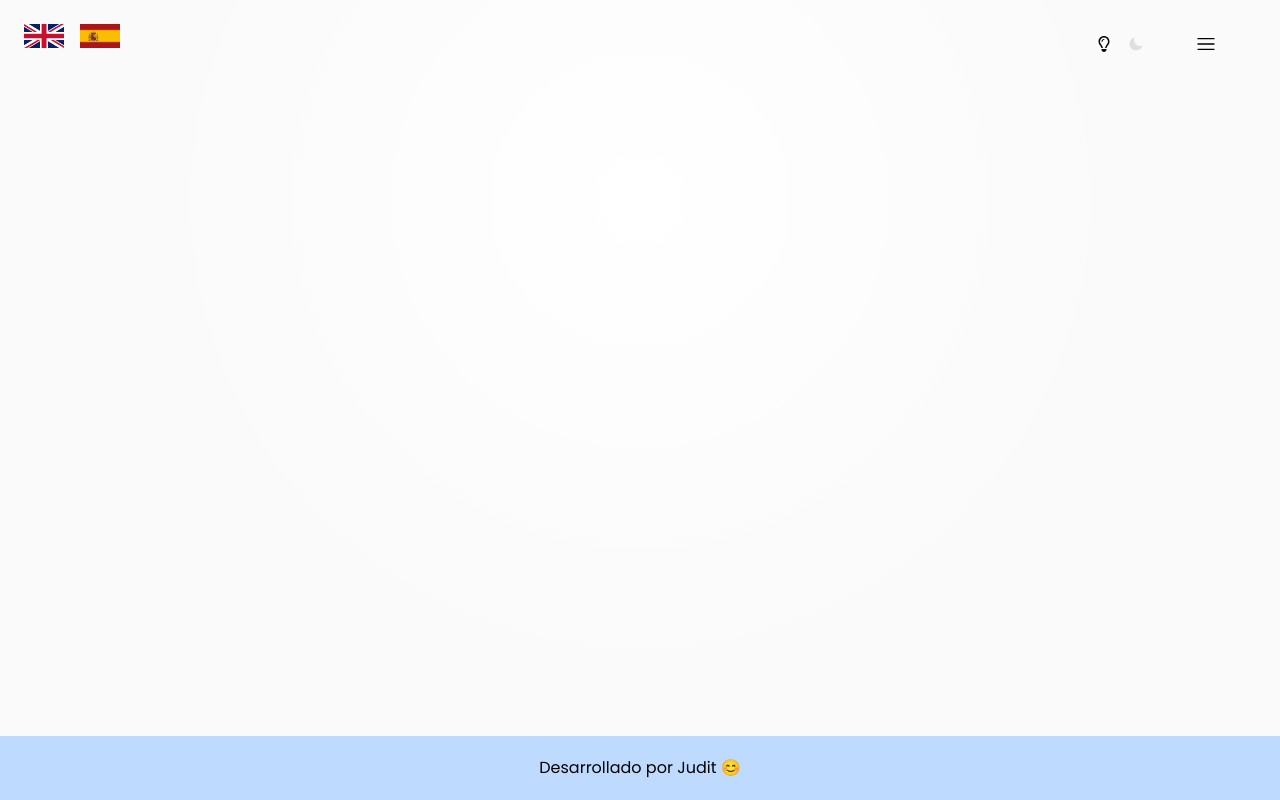
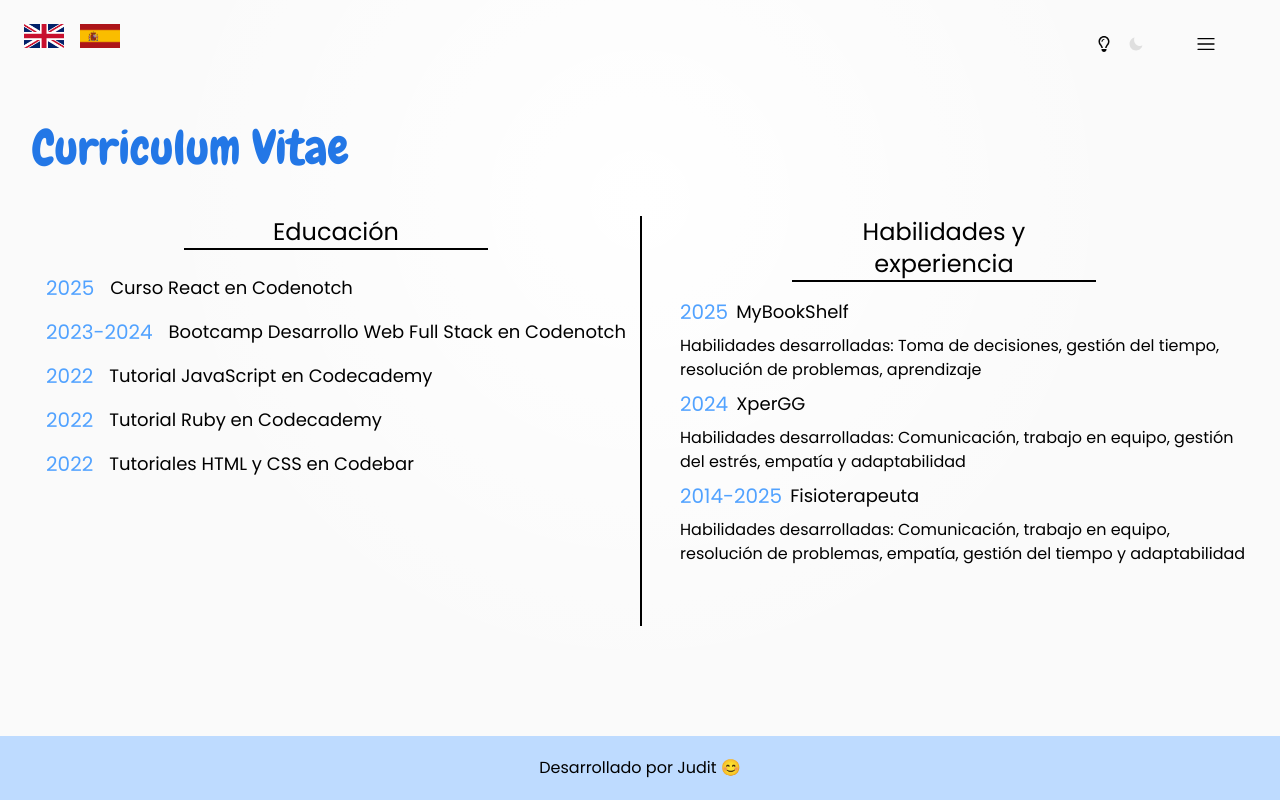
Before and after one commit to Juditbr92/Porfolio, a React (Vite) app in the folder Judit-porfolio/: page /cv in a window 1280 px wide. Before the commit this address had no page. Built offline with nearby package versions, Linux system fonts and the light colour scheme; a web font is replaced by a local one.

Commit message:
created CV page

```diff
--- a/Judit-porfolio/src/App.tsx
+++ b/Judit-porfolio/src/App.tsx
@@ -10,6 +10,7 @@ import AboutPage from './pages/AboutPage'
 import ToolkitPage from './pages/ToolkitPage'
 import ContactPage from './pages/ContactPage'
 import { ToastContainer } from 'react-toastify'
+import CV from './components/CV'
 
 
 
@@ -41,6 +42,7 @@ function App() {
             <div className='flex flex-grow items-center justify-center mt-12'></div>
             <Routes>
               <Route path='/' element= {<IntroPage />}  />
+              <Route path='/cv' element = {<CV />} />
               <Route path= '/projects' element = {<ProjectsPage />} />
               <Route path= '/about' element={<AboutPage />} />
               <Route path = '/toolkit' element={<ToolkitPage />} />
--- /dev/null
+++ b/Judit-porfolio/src/components/CV.tsx
@@ -0,0 +1,118 @@
+import { useContext } from "react"
+import { ThemeContext } from "../context/ThemeProvider"
+import { LanguageContext } from "../context/LanguageContext"
+
+
+function CV(){
+
+    const yearClasses = "text-blue-400 text-xl"
+    const { language } = useContext(LanguageContext)
+    const { theme } = useContext(ThemeContext)
+
+    const isDark = theme === 'dark'
+    const textColor = isDark ? 'text-white' : 'text-black'
+    const borderColor = isDark ? "border-white" : "border--black"
+
+    const education = [
+        {   year: "2025",
+            titulo: "Curso React en Codenotch",
+            title: "REACT curse - Codenotch"
+        },
+        {   year: "2023-2024",
+            titulo: "Bootcamp Desarrollo Web Full Stack en Codenotch",
+            title: "Bootcamp Web Development Full Stack - Codenotch"
+        },
+        {   year: "2022",
+            titulo: "Tutorial JavaScript en Codecademy",
+            title: "JavaScript tutorial - Codecademy"
+        },
+        {   year: "2022",
+            titulo: "Tutorial Ruby en Codecademy",
+            title: "Ruby tutorial - Codecademy"
+        },
+        {   year: "2022",
+            titulo: "Tutoriales HTML y CSS en Codebar",
+            title: "HTML & CSS tutorials - Codebar"
+        }
+    ]
+
+    const experience = [
+        {
+            year: "2025",
+            title: "MyBookShelf",
+            titulo: "MyBookShelf",
+            descriptionSp: "Toma de decisiones, gestión del tiempo, resolución de problemas, aprendizaje",
+            descriptionEn: "Decision making, time management, problem-solving, learning by doing"
+        },
+        {
+            year: "2024",
+            title: "XperGG",
+            titulo: "XperGG",
+            descriptionSp: "Comunicación, trabajo en equipo, gestión del estrés, empatía y adaptabilidad",
+            descriptionEn: "Communication, teamwork, stress management, empathy and adaptability"
+        },
+        {
+            year: "2014-2025",
+            title: "Physiotherapist",
+            titulo: "Fisioterapeuta",
+            descriptionSp: "Comunicación, trabajo en equipo, resolución de problemas, empatía, gestión del tiempo y adaptabilidad",
+            descriptionEn: "Communication, teamwork, problem-solving, empathy, time management and adaptability"
+        }
+    ]
+
+    return(
+        <div className="h-[80vh]">
+            <h1 className="mt-4 ml-8 mb-8">Curriculum Vitae</h1>
+            <div className="h-[80%] mx-8 flex justify-between relative">
+
+                <div className="w-1/2 flex flex-col items-center">
+                    <h2 className={`border-b-2 ${borderColor} w-[50%] text-center mb-4 text-2xl ${textColor}`}>
+                        { language === "spanish" ? "Educación" : "Education"}
+                    </h2>
+
+                    <div className={`mx-2 ${textColor}`}>
+                        {
+                            education.map(edu => {
+                                return(
+                                    <div className="flex gap-4 py-2">
+                                        <h3 className={yearClasses}>{edu.year}</h3>
+                                        <p className="text-lg">{language === "spanish" ? edu.titulo : edu.title}</p>
+                                    </div>
+                                )
+                            })
+                        }
+                    </div>
+                </div>
+
+                <div className={`h-[80%] w-0.5 absolute left-1/2 ${theme === 'dark' ? 'bg-white' : 'bg-black'}`}></div>
+
+                <div className="w-1/2 flex flex-col items-center">
+                    <h2 className={`border-b-2 ${borderColor} w-[50%] text-center mb-4 text-2xl ${textColor}`}>
+                        {language === "spanish" ? "Habilidades y experiencia" : "Experience and Skills"}
+                    </h2>
+                    <div className="ml-2">
+                        {
+                            experience.map(exp => {
+                                return(
+                                    <div className={`flex flex-col gap-2 ml-8 ${textColor}`}>
+                                        <div className="flex gap-2">
+                                            <h3 className={yearClasses}>{exp.year}</h3>
+                                            <p className="text-lg">{language === "spanish" ? exp.titulo : exp.title} </p>
+                                        </div>
+                                        <p className="mb-2">{language === "spanish" ? "Habilidades desarrolladas: " : "Skills developed: " }
+                                            {language === "spanish" ? exp.descriptionSp : exp.descriptionEn}
+                                        </p>
+
+                                    </div>
+                                )
+                            })
+                        }
+                        </div>
+                    </div>
+                </div>
+            </div>
+    )
+}
+
+
+export default CV
--- a/Judit-porfolio/src/components/Header/Menu.tsx
+++ b/Judit-porfolio/src/components/Header/Menu.tsx
@@ -36,6 +36,7 @@ function Menu(props: MenuProps){
                             { language==='spanish' &&
                                 <div className="flex flex-col text-black ml-2 px-2 py-2 gap-6 mt-2">
                                     <NavLink onClick={closeSidebar} className={`hover:underline hover:underline-offset-2 ${theme === "dark" ? "text-white hover:text-black": "text-black hover:text-white"}`} to="/">Inicio</NavLink>
+                                    <NavLink onClick={closeSidebar} className={`hover:underline hover:underline-offset-2 ${theme === "dark" ? "text-white hover:text-black" : "text-black hover:text-white"}`} to="/cv">CV</NavLink>
                                     <NavLink onClick={closeSidebar} className={`hover:underline hover:underline-offset-2 ${theme === "dark" ? "text-white hover:text-black": "text-black hover:text-white"}`} to="/projects">Mis Proyectos</NavLink>
                                     <NavLink onClick={closeSidebar} className={`hover:underline hover:underline-offset-2 ${theme === "dark" ? "text-white hover:text-black" : "text-black hover:text-white"}`} to="/about">Sobre mí</NavLink>
                                     <NavLink onClick={closeSidebar} className={`hover:underline hover:underline-offset-2 ${theme === "dark" ? "text-white hover:text-black" : "text-black hover:text-white"}`} to="/toolkit">Mis herramientas</NavLink>
@@ -46,6 +47,7 @@ function Menu(props: MenuProps){
                             { language==='english' &&
                                 <div className="flex flex-col text-black ml-2 px-2 py-2 gap-6 mt-2">
                                     <NavLink onClick={closeSidebar} className={`hover:underline hover:underline-offset-2 ${theme === "dark" ? "text-white hover:text-black": "text-black hover:text-white"}`} to="/">Home</NavLink>
+                                    <NavLink onClick={closeSidebar} className={`hover:underline hover:underline-offset-2 ${theme === "dark" ? "text-white hover:text-black" : "text-black hover:text-white"}`} to="/cv">CV</NavLink>
                                     <NavLink onClick={closeSidebar} className={`hover:underline hover:underline-offset-2 ${theme === "dark" ? "text-white hover:text-black": "text-black hover:text-white"}`} to="/projects">Check my projects</NavLink>
                                     <NavLink onClick={closeSidebar} className={`hover:underline hover:underline-offset-2 ${theme === "dark" ? "text-white hover:text-black" : "text-black hover:text-white"}`} to="/about">About me</NavLink>
                                     <NavLink onClick={closeSidebar} className={`hover:underline hover:underline-offset-2 ${theme === "dark" ? "text-white hover:text-black" : "text-black hover:text-white"}`} to="/toolkit">My Toolkit</NavLink>
--- /dev/null
+++ b/Judit-porfolio/src/pages/CVPage.tsx
@@ -0,0 +1,12 @@
+import CV from "../components/CV"
+
+function CVPage(){
+
+    return(
+        <div>
+            <CV />
+        </div>
+    )
+}
+
+export default CVPage
```
